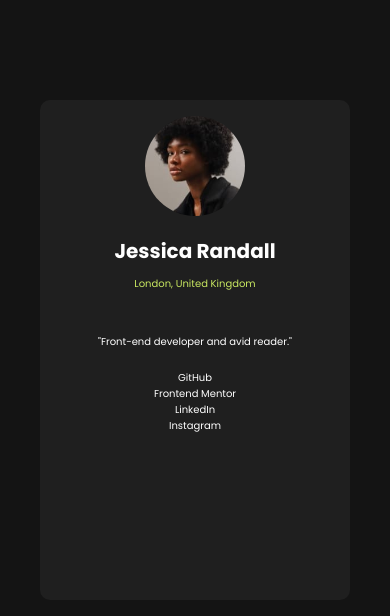
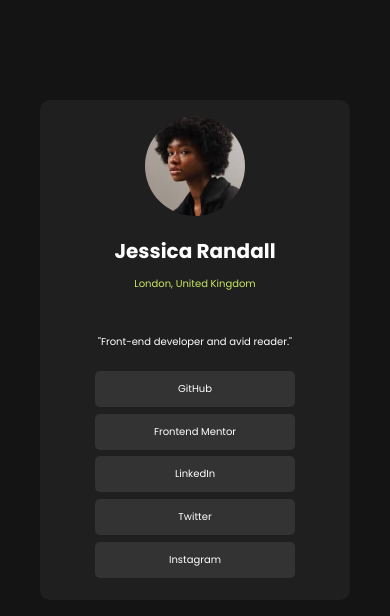
Before and after one commit to facuezeperalta/socialmediaprofile, a plain HTML site: page index.html in a window 390 px wide. Drawn offline with Linux system fonts and the light colour scheme.

Commit message:
mobile design done

```diff
--- a/SCSS/styles.Scss
+++ b/SCSS/styles.Scss
@@ -8,6 +8,9 @@ $xl-font-size:2rem;
 $md-font-size:1.8rem;
 $sm-font-size:1rem;
 $button-base-color:#333333;
+$button-active-color:#c4f82a;
+$text-active-color:#1f1f1f;
+
 
 $font: "Poppins", sans-serif;
 *{
@@ -75,6 +78,26 @@ body{
     height: 50%;
     align-items: center;
 }
+.links-group{
+    display: flex;
+    flex-direction: column;
+    justify-content: space-around;
+    height: 500px;
+}
+
+.button-gray{
+    background-color: $button-base-color;
+    width: 200px;
+    padding: 10px;
+    border-radius: 5px;
+    margin-bottom: 0.5rem;
+    transition: 0.5s ease-in-out;
+    &:hover{
+        background-color: $button-active-color ;
+        color:$text-active-color;
+        transform: scale(1.1);
+    }
+}
 
 .quote{
     color:$text-color;
--- a/index.html
+++ b/index.html
@@ -18,13 +18,15 @@
     </div>
 
     <div class="links-container">
-      <p class="quote">  "Front-end developer and avid reader."
-      </p>
-      <a href="">GitHub</a>
-      <a href="">Frontend Mentor</a>
-      <a href="">LinkedIn</a>
-      <a href="Twitter"></a>
-      <a href="">Instagram</a>
+      <p class="quote">  "Front-end developer and avid reader."</p>
+      <div class="links-group">
+        <a href="" class="button-gray">GitHub</a>
+        <a href="" class="button-gray">Frontend Mentor</a>
+        <a href="" class="button-gray">LinkedIn</a>
+        <a href="Twitter" class="button-gray">Twitter </a>
+        <a href="" class="button-gray">Instagram</a>
+      </div>
+
     </div>
   </section>
 </body>
```
Also changed, not shown: CSS/styles.css, 1 other file.
